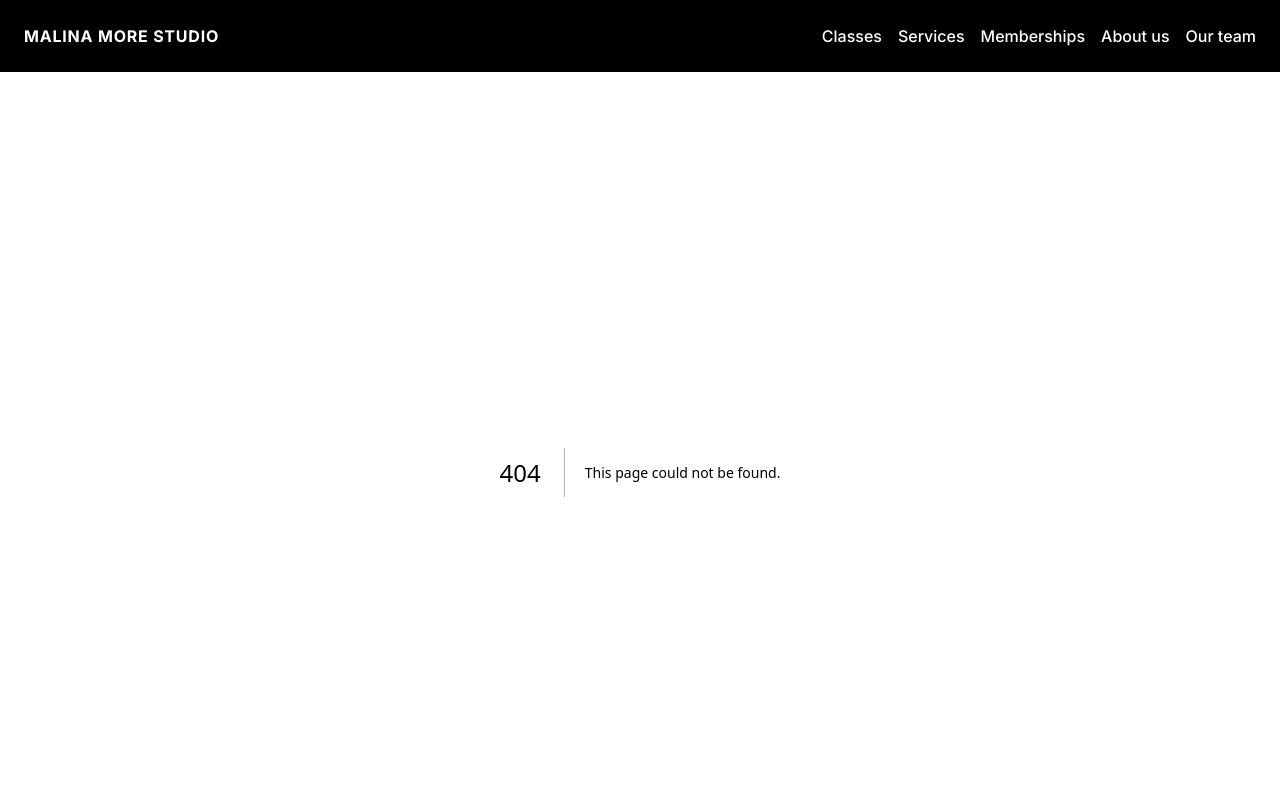
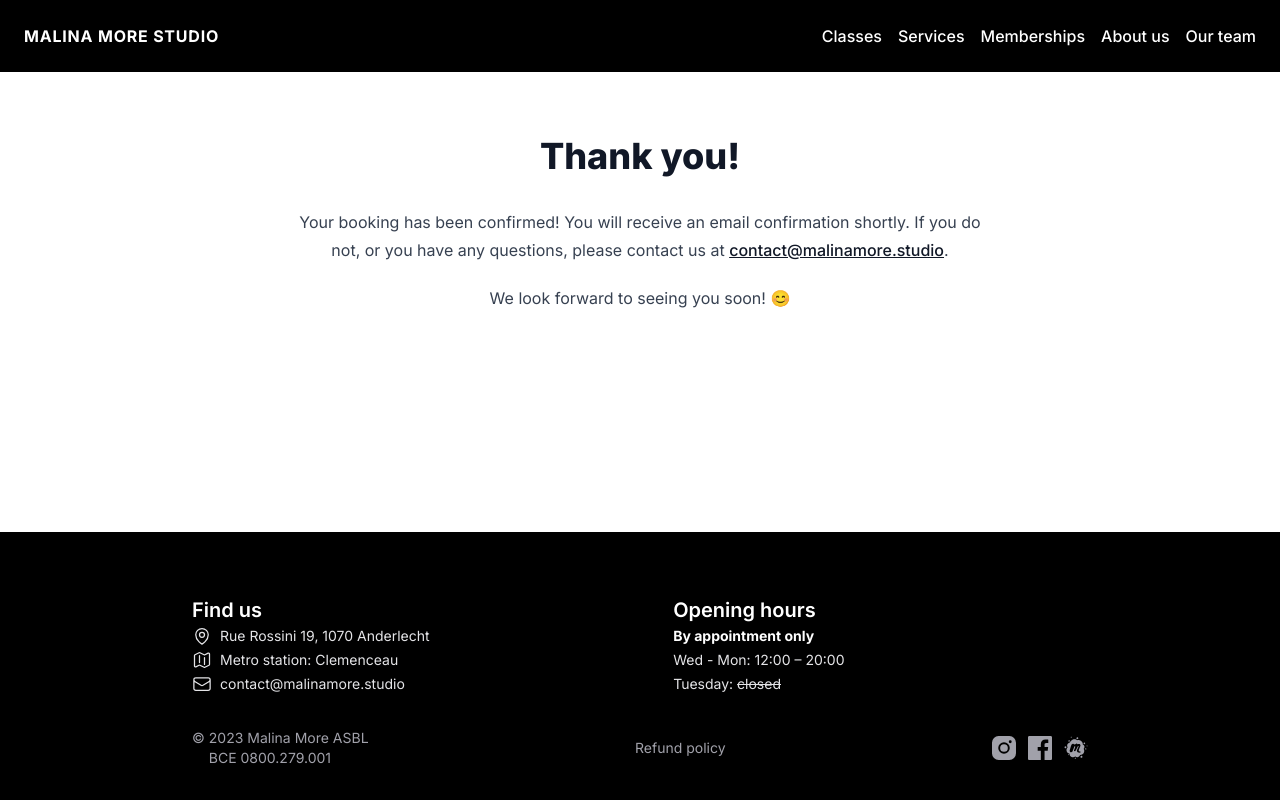
Before and after one commit to jleclanche/malinamore.studio, a Next.js app: page /booking/thank-you in a window 1280 px wide. Before the commit this address had no page. Shown: the top 800 px of the page. Built offline with nearby package versions, Linux system fonts and the light colour scheme.

Commit message:
Add thank you page

```diff
--- /dev/null
+++ b/app/booking/thank-you/page.tsx
@@ -0,0 +1,20 @@
+import EmailLink from "@/app/components/EmailLink";
+import { CONTACT_EMAIL } from "@/app/constants";
+
+const ThankYouPage = () => (
+	<main className="py-16">
+		<div className="mx-auto max-w-3xl px-6 text-center lg:px-8 prose">
+			<div className="mx-auto max-w-2xl">
+				<h1 className=" text-gray-900 sm:text-4xl">Thank you!</h1>
+			</div>
+			<p>
+				Your booking has been confirmed! You will receive an email confirmation
+				shortly. If you do not, or you have any questions, please contact us at{" "}
+				<EmailLink email={CONTACT_EMAIL} />.
+			</p>
+			<p>We look forward to seeing you soon! 😊</p>
+		</div>
+	</main>
+);
+
+export default ThankYouPage;
```
